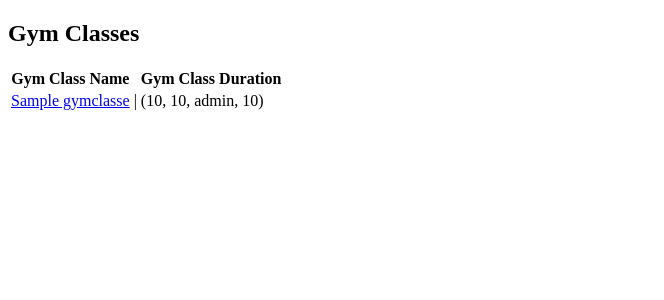
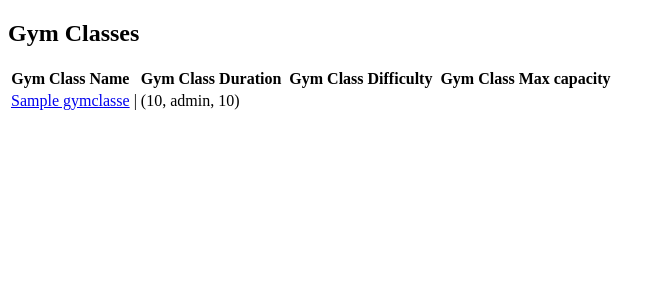
Before and after one commit to pictishbeard/classJim, a Flask app: page /gymclasses in a window 1280 px wide. Shown: the part 88-388 px from the top of the page, without its empty margins (0-664 px from the left). Run offline with Flask 2, Linux system fonts and the light colour scheme; a database or web service that is not in the repository returns one stand-in record (values such as "Sample title"); some libraries are stand-ins or nearby versions.

Commit message:
edited gymclasses html file to be more complete

```diff
--- a/templates/gymclasses/index.html
+++ b/templates/gymclasses/index.html
@@ -7,12 +7,16 @@
         <th>Gym Class Name</th>
         <th></th>
         <th>Gym Class Duration</th>
+        <th></th>
+        <th>Gym Class Difficulty</th>
+        <th></th>
+        <th>Gym Class Max capacity</th>
     </tr>
     {% for gymclass in gymclasses %}
     <tr>
         <td><a href="/gymclasses/{{ gymclass.id }}">{{ gymclass.lesson_name }}</a></td>
     <td>|</td>
-    <td>{{ gymclass.duration, gymclass.duration, gymclass.difficulty_level, gymclass.capacity }} </td>
+    <td>{{ gymclass.duration, gymclass.difficulty_level, gymclass.capacity }} </td>
     </tr>
     {% endfor %}
 </table>
```
